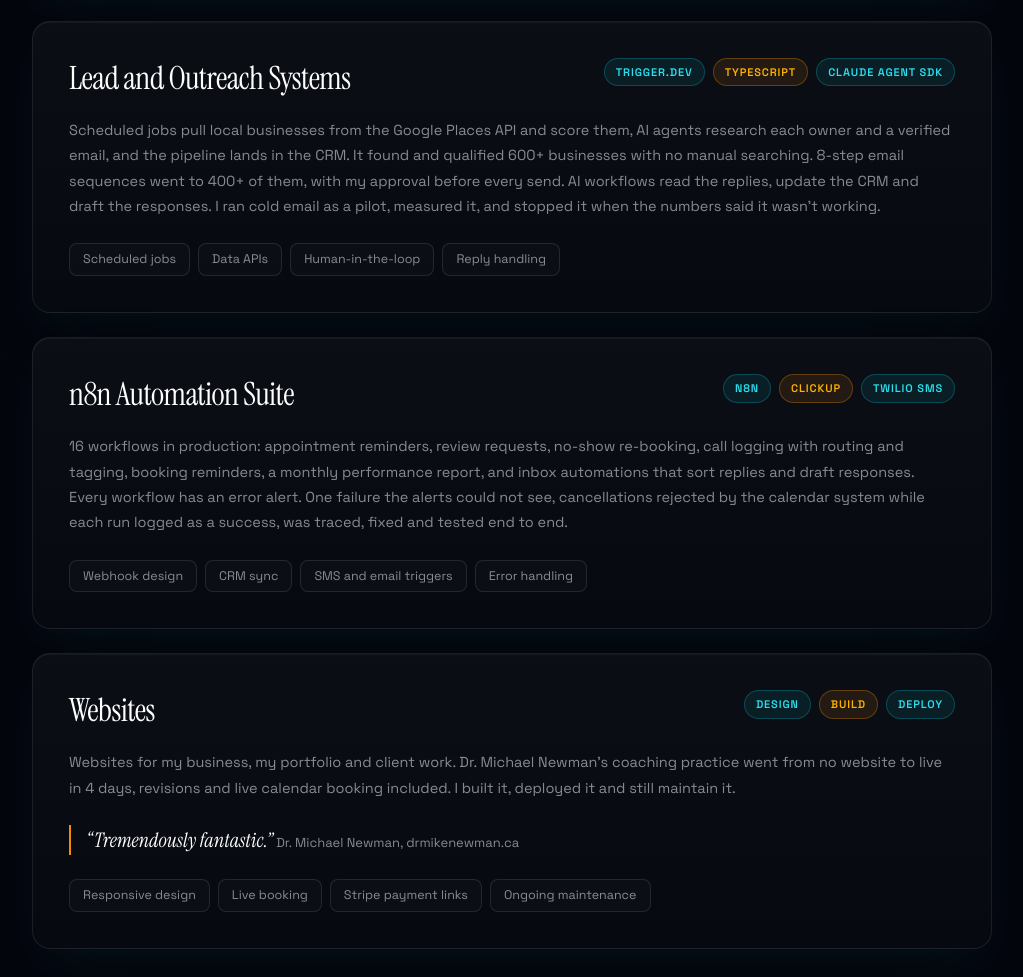
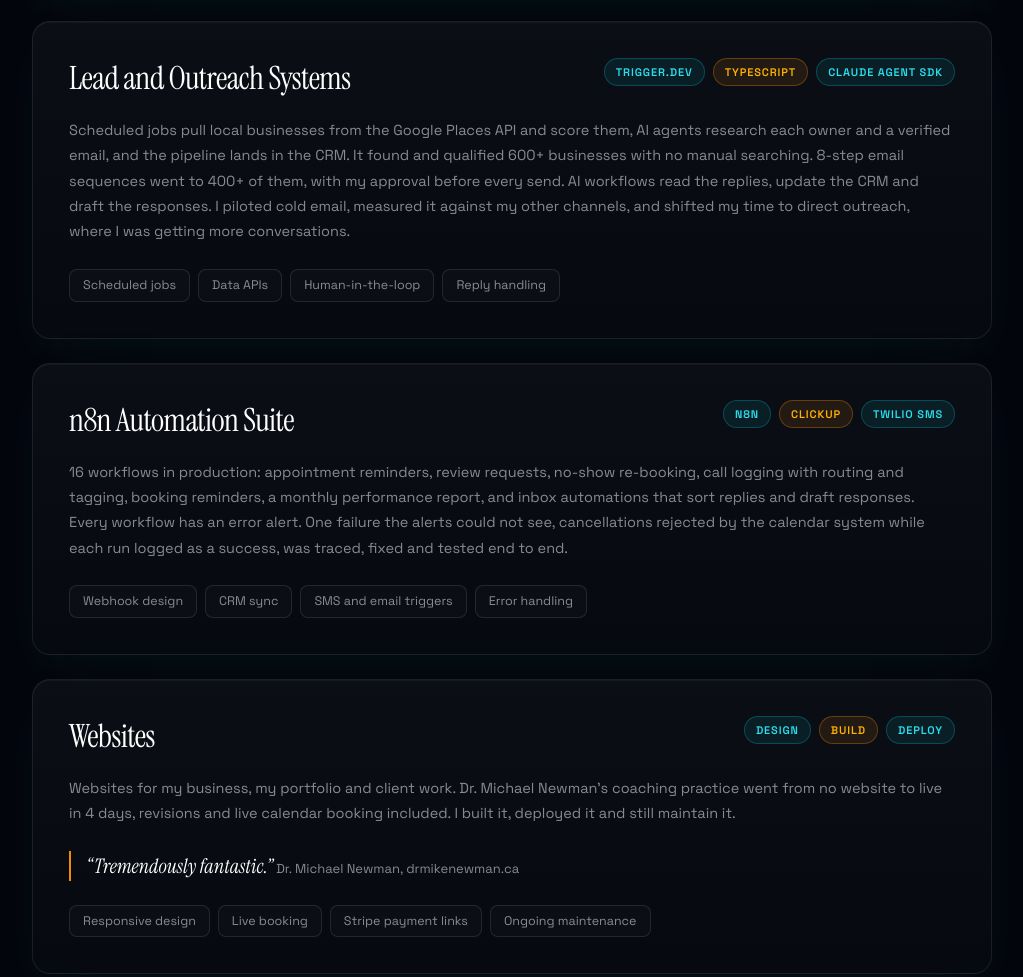
Before and after one commit to visionlabai1229-sys/stephen-rivas-portfolio, a plain HTML site: page index.html in a window 1280 px wide. Shown: the part 1713-2690 px from the top of the page, without its empty margins (128-1151 px from the left). Drawn offline with nearby package versions, Linux system fonts and the light colour scheme.

Commit message:
Reword cold email line to match resume
Co-Authored-By: Claude Fable 5.2 <noreply@anthropic.com>

```diff
--- a/index.html
+++ b/index.html
@@ -181,7 +181,7 @@ a.link-row:focus-visible{outline:2px solid var(--teal);outline-offset:3px;border
         <h2 class="serif text-[28px] md:text-[32px] leading-tight" style="letter-spacing:-.02em">Lead and Outreach Systems</h2>
         <div class="flex gap-2 flex-wrap justify-end"><span class="tag">Trigger.dev</span><span class="tag o">TypeScript</span><span class="tag">Claude Agent SDK</span></div>
       </div>
-      <p class="text-[14.5px] leading-[1.75]" style="color:var(--muted)">Scheduled jobs pull local businesses from the Google Places API and score them, AI agents research each owner and a verified email, and the pipeline lands in the CRM. It found and qualified 600+ businesses with no manual searching. 8-step email sequences went to 400+ of them, with my approval before every send. AI workflows read the replies, update the CRM and draft the responses. I ran cold email as a pilot, measured it, and stopped it when the numbers said it wasn't working.</p>
+      <p class="text-[14.5px] leading-[1.75]" style="color:var(--muted)">Scheduled jobs pull local businesses from the Google Places API and score them, AI agents research each owner and a verified email, and the pipeline lands in the CRM. It found and qualified 600+ businesses with no manual searching. 8-step email sequences went to 400+ of them, with my approval before every send. AI workflows read the replies, update the CRM and draft the responses. I piloted cold email, measured it against my other channels, and shifted my time to direct outreach, where I was getting more conversations.</p>
       <div class="mt-6 flex flex-wrap gap-2"><span class="stack-pill">Scheduled jobs</span><span class="stack-pill">Data APIs</span><span class="stack-pill">Human-in-the-loop</span><span class="stack-pill">Reply handling</span></div>
     </article>
     <article class="surface reveal p-7 md:p-9">
```
